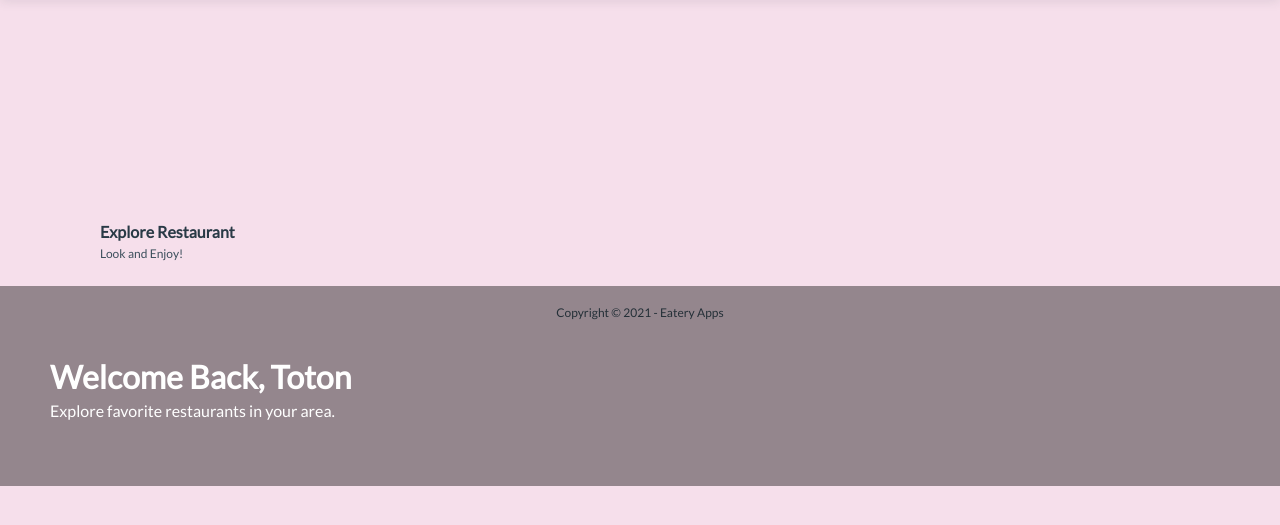
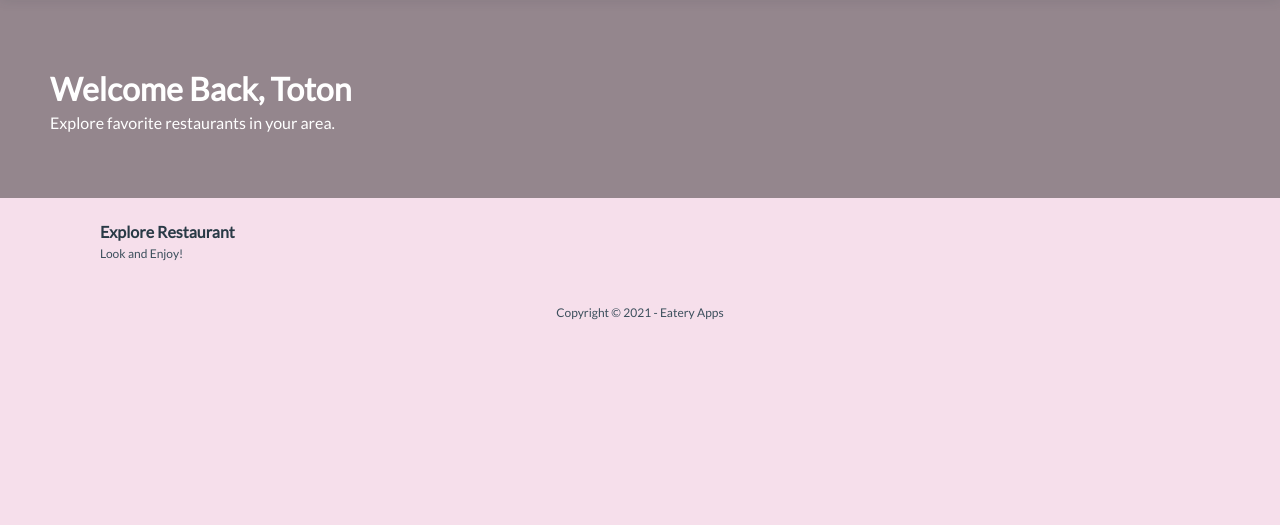
Before and after one commit to TotonAntoko/restaurant-apps, a website built with webpack: page src/templates/index.html in a window 1280 px wide. Shown: the part 79-604 px from the top of the page. Built offline with nearby package versions, Linux system fonts and the light colour scheme; no server answers; files whose address does not match are found by name.

Commit message:
Update hero-image.styles.scss
change style margin-top hero-image

```diff
--- a/src/scripts/component/hero-image/hero-image.styles.scss
+++ b/src/scripts/component/hero-image/hero-image.styles.scss
@@ -6,7 +6,7 @@
   position: absolute;
   left: 0;
   width: 100%;
-  margin-top: 4rem;
+  margin-top: -11rem;
   z-index: 1000;
   .main-hero-text {
     text-align: center;
@@ -23,6 +23,7 @@
 
 @media (min-width: 768px) {
   .main-hero-image {
+    margin-top: -14rem;
     .main-hero-text {
       padding: 50px;
     }
```
